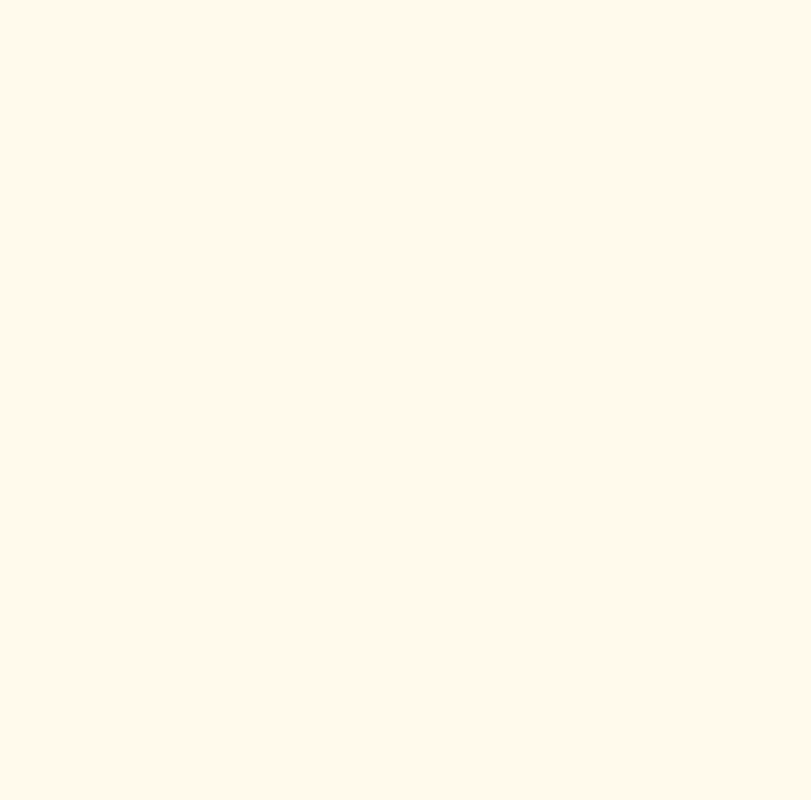
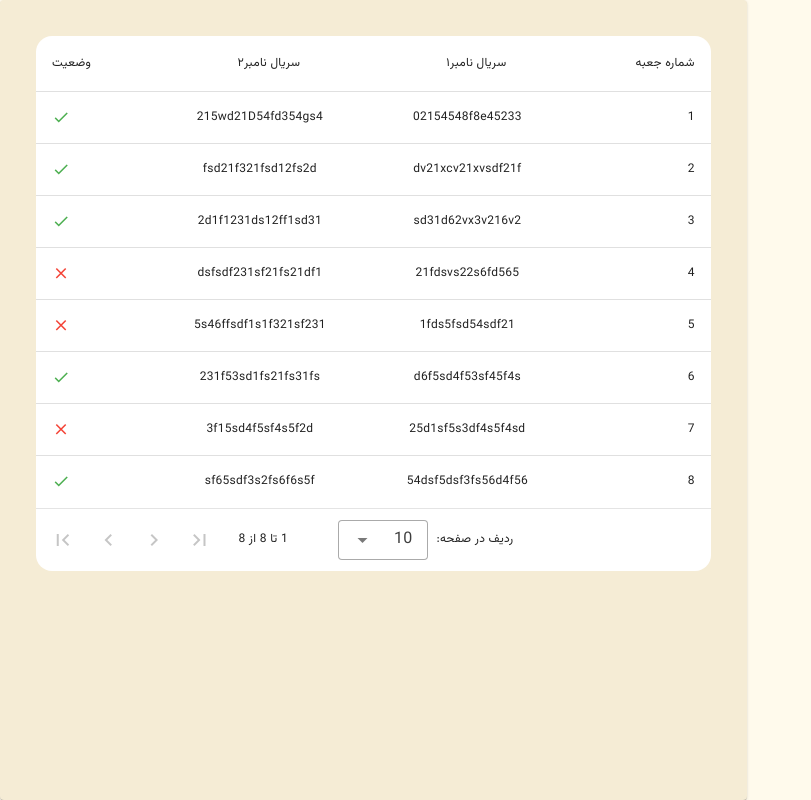
Before and after one commit to Mehrnaz-Khorrami/IMEI-checker, a Vue app: page / in a window 1280 px wide. Shown: the whole page, without its empty margins (0-811 px from the left). Built offline with nearby package versions, Linux system fonts and the light colour scheme.

Commit message:
feat: imei table

```diff
--- /dev/null
+++ b/src/components/imeiTable.vue
@@ -0,0 +1,93 @@
+<template>
+  <v-card
+    height="100vh"
+    class="pa-5"
+    color="#F5ECD5"
+  >
+    <v-card-text>
+      <v-data-table
+        :headers="headerTable"
+        :items="items"
+        items-per-page="10"
+      >
+        <template #[`item.status`]="{ item }">
+          <v-icon
+            v-if="!item.status"
+            color="red"
+          >
+            mdi-close
+          </v-icon>
+          <v-icon
+            v-else
+            color="green"
+          >
+            mdi-check
+          </v-icon>
+        </template>
+      </v-data-table>
+    </v-card-text>
+  </v-card>
+</template>
+<script setup>
+import { ref } from "vue";
+
+// it's use until get the data from backend
+const items = ref([
+  {
+    box: "1",
+    imei1: "02154548f8e45233",
+    imei2: "215wd21D54fd354gs4",
+    status: true,
+  },
+  {
+    box: "2",
+    imei1: "dv21xcv21xvsdf21f",
+    imei2: "fsd21f321fsd12fs2d",
+    status: true,
+  },
+  {
+    box: "3",
+    imei1: "sd31d62vx3v216v2",
+    imei2: "2d1f1231ds12ff1sd31",
+    status: true,
+  },
+  {
+    box: "4",
+    imei1: "21fdsvs22s6fd565",
+    imei2: "dsfsdf231sf21fs21df1",
+    status: false,
+  },
+  {
+    box: "5",
+    imei1: "1fds5fsd54sdf21",
+    imei2: "5s46ffsdf1s1f321sf231",
+    status: false,
+  },
+  {
+    box: "6",
+    imei1: "d6f5sd4f53sf45f4s",
+    imei2: "231f53sd1fs21fs31fs",
+    status: true,
+  },
+  {
+    box: "7",
+    imei1: "25d1sf5s3df4s5f4sd",
+    imei2: "3f15sd4f5sf4s5f2d",
+    status: false,
+  },
+  {
+    box: "8",
+    imei1: "54dsf5dsf3fs56d4f56",
+    imei2: "sf65sdf3s2fs6f6s5f",
+    status: true,
+  },
+]);
+
+const headerTable = ref([
+  { title: "شماره جعبه", key: "box", align: "start" },
+  { title: "سریال نامبر۱", key: "imei1", align: "center" },
+  { title: "سریال نامبر۲", key: "imei2", align: "center" },
+  { title: "وضعیت", key: "status", align: "end" },
+]);
+</script>
+<style lang="css"></style>
--- a/src/pages/index.vue
+++ b/src/pages/index.vue
@@ -1,7 +1,13 @@
 <template>
-
+  <v-row no-gutters>
+    <v-col cols="5">
+    </v-col>
+    <v-col cols="7">
+      <ImeiTable />
+    </v-col>
+  </v-row>
 </template>
 
 <script setup>
-  //
+import ImeiTable from "@/components/imeiTable.vue";
 </script>
```
